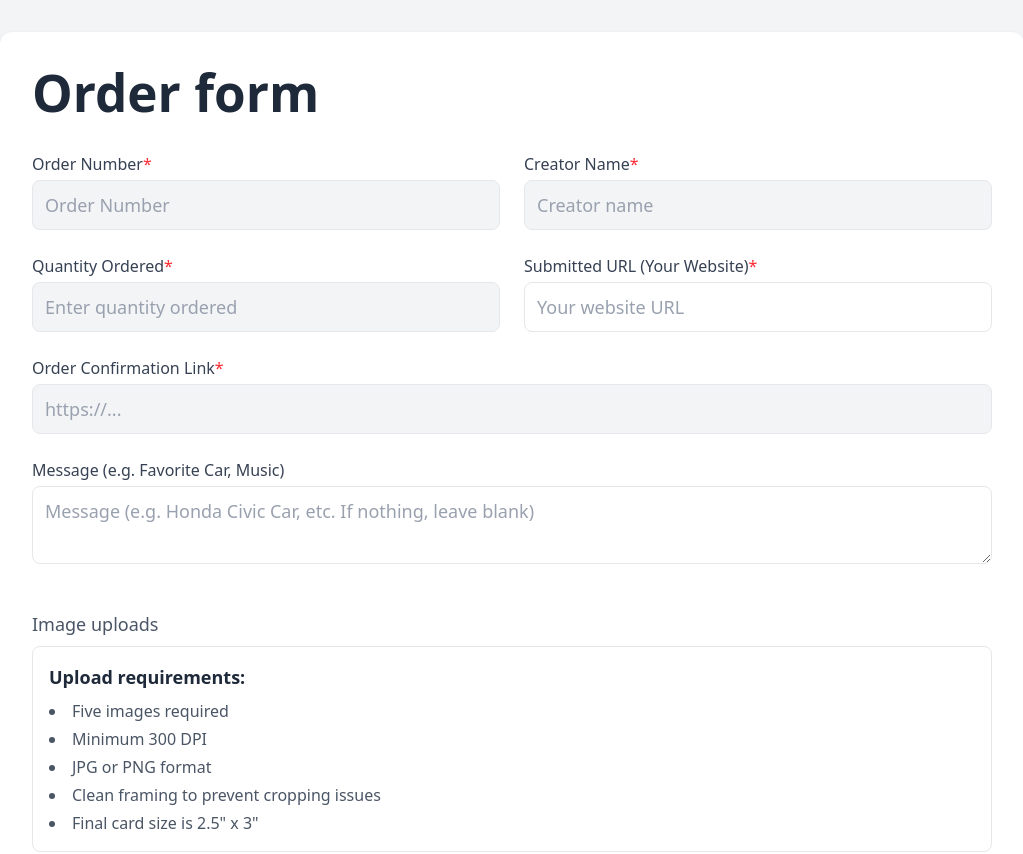
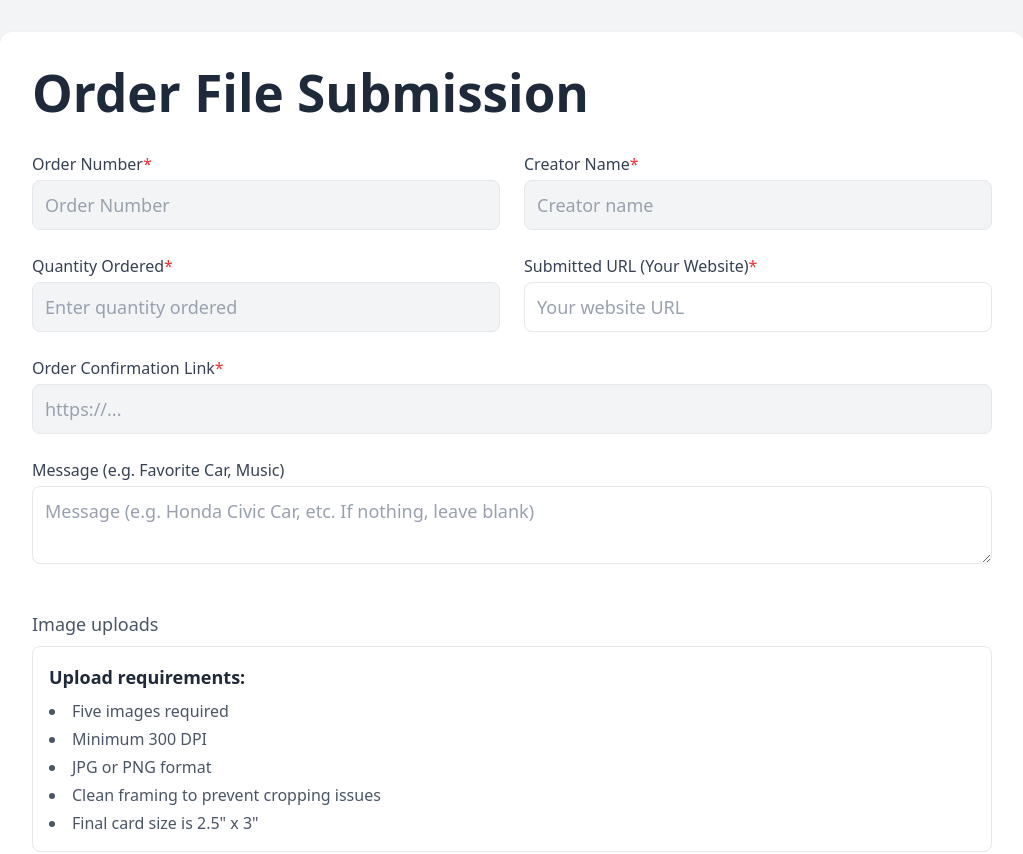
Before and after one commit to Handyscent/handyscents-frontend, a React (Vite) app: page / in a window 1280 px wide. Shown: the top 854 px of the page, without its empty margins (128-1151 px from the left). Built offline with nearby package versions, Linux system fonts and the light colour scheme.

Commit message:
change title header of forms

```diff
--- a/src/features/order/OrderForm.tsx
+++ b/src/features/order/OrderForm.tsx
@@ -245,7 +245,7 @@ export function OrderForm() {
             </div>
           )}
           <h1 className="mb-6 text-xl font-semibold text-gray-800 sm:mb-8 sm:text-2xl md:text-3xl">
-            Order form {form.orderNumber}
+          Order File Submission {form.orderNumber}
           </h1>
 
           <div className="grid grid-cols-1 gap-5 sm:gap-6 md:grid-cols-2 md:gap-x-6 md:gap-y-6">
--- a/src/features/order/ResubmissionForm.tsx
+++ b/src/features/order/ResubmissionForm.tsx
@@ -130,7 +130,7 @@ export function ResubmissionForm() {
           className="rounded-xl bg-white p-5 shadow-sm sm:p-6 md:p-8"
         >
           <h1 className="mb-6 text-xl font-semibold text-gray-800 sm:mb-8 sm:text-2xl md:text-3xl">
-            Resubmission form
+          File Resubmission
           </h1>
           <p className="mb-6 text-base text-gray-600">
             Resubmit images for an existing order. Enter the order ID and upload 5 images (same requirements as the main order form).
```
